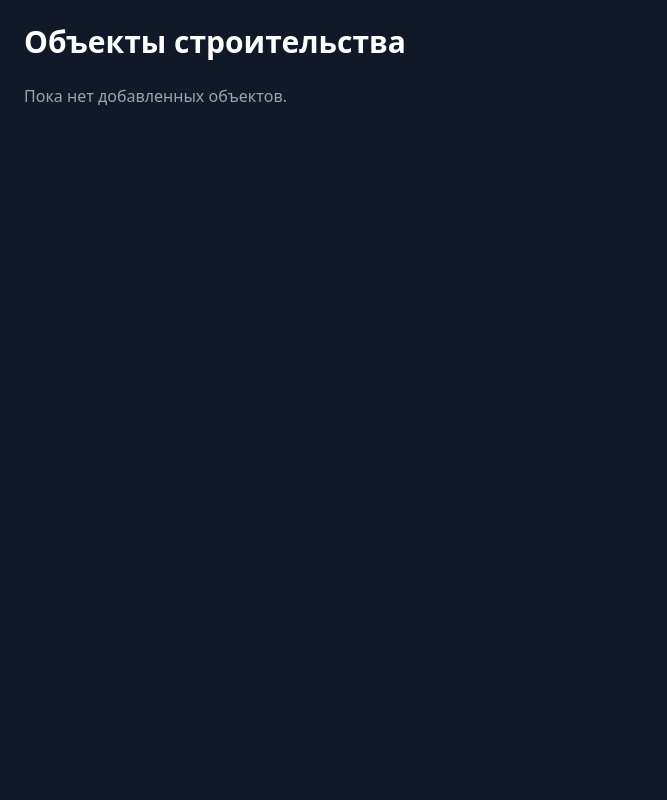
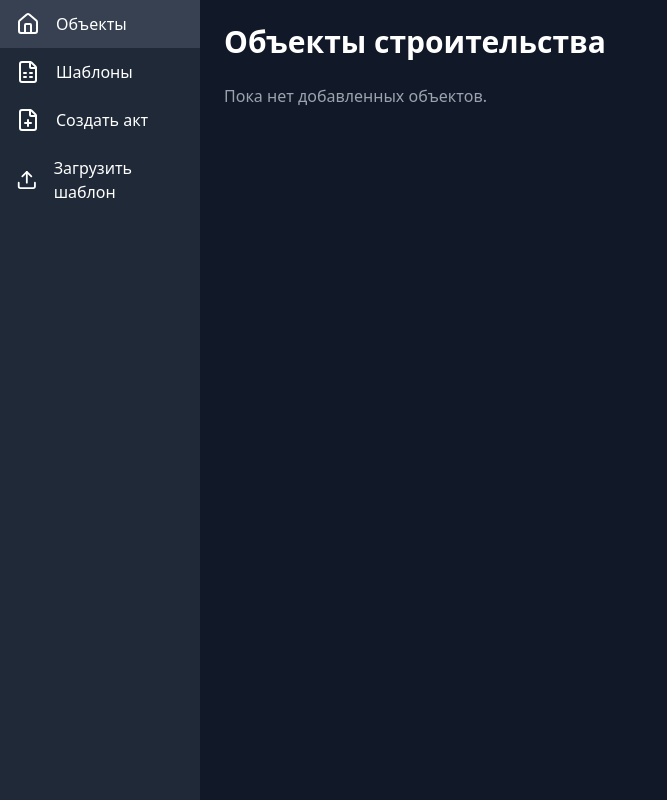
Before and after one commit to madfeelx85/actapp, a FastAPI app: template src/templates/index.html in a window 1280 px wide. Shown: the whole page, without its empty margins (0-667 px from the left). Run offline with FastAPI, Linux system fonts and the light colour scheme; the template is opened without the code that fills it, so the values that code supplies are empty; parts of the project's set-up code (start-up, migrations or seed data) failed here and were passed over; some libraries are stand-ins or nearby versions.

Commit message:
add menu and icon in base jinja

```diff
--- a/src/templates/base.html
+++ b/src/templates/base.html
@@ -4,21 +4,53 @@
   <meta charset="UTF-8">
   <meta name="viewport" content="width=device-width, initial-scale=1.0">
   <title>{% block title %}ActApp{% endblock %}</title>
+
+  <!-- HTMX -->
   <script src="https://unpkg.com/htmx.org@1.9.2"></script>
-  <!--  Подключение TailwindCSS через CDN -->
+
+  <!-- Tailwind CSS -->
   <script src="https://cdn.tailwindcss.com"></script>
-
-  <!--  Включение тёмной темы -->
   <script>
     tailwind.config = {
       darkMode: 'class'
     };
   </script>
+
+  <!-- Lucide Icons -->
+  <script src="https://unpkg.com/lucide@latest"></script>
+  <script>
+    window.onload = () => {
+      lucide.createIcons();
+    };
+  </script>
 </head>
 <body class="bg-gray-900 text-white font-sans min-h-screen">
 
-  <div class="container mx-auto p-6">
-    {% block content %}{% endblock %}
+  <div class="flex h-screen">
+    <!-- Sidebar -->
+    <aside class="group flex flex-col bg-gray-800 text-white w-[60px] hover:w-[200px] transition-all duration-300">
+      <a href="/" class="flex items-center gap-4 px-4 py-3 hover:bg-gray-700">
+        <i data-lucide="home" class="w-6 h-6"></i>
+        <span class="hidden group-hover:inline">Объекты</span>
+      </a>
+      <a href="/templates" class="flex items-center gap-4 px-4 py-3 hover:bg-gray-700">
+        <i data-lucide="file-spreadsheet" class="w-6 h-6"></i>
+        <span class="hidden group-hover:inline">Шаблоны</span>
+      </a>
+      <a href="/acts/create" class="flex items-center gap-4 px-4 py-3 hover:bg-gray-700">
+        <i data-lucide="file-plus" class="w-6 h-6"></i>
+        <span class="hidden group-hover:inline">Создать акт</span>
+      </a>
+      <a href="/templates/upload-form" class="flex items-center gap-4 px-4 py-3 hover:bg-gray-700">
+        <i data-lucide="upload" class="w-6 h-6"></i>
+        <span class="hidden group-hover:inline">Загрузить шаблон</span>
+      </a>
+    </aside>
+
+    <!-- Main Content -->
+    <main class="flex-1 p-6 overflow-auto bg-gray-900">
+      {% block content %}{% endblock %}
+    </main>
   </div>
 
 </body>
```
